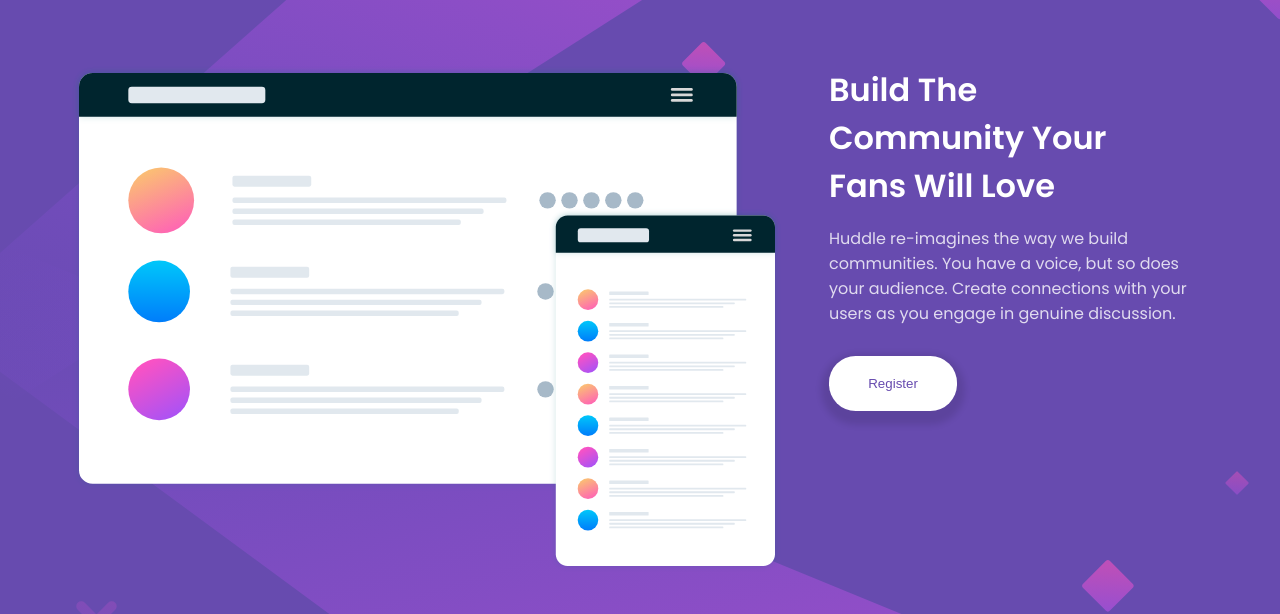
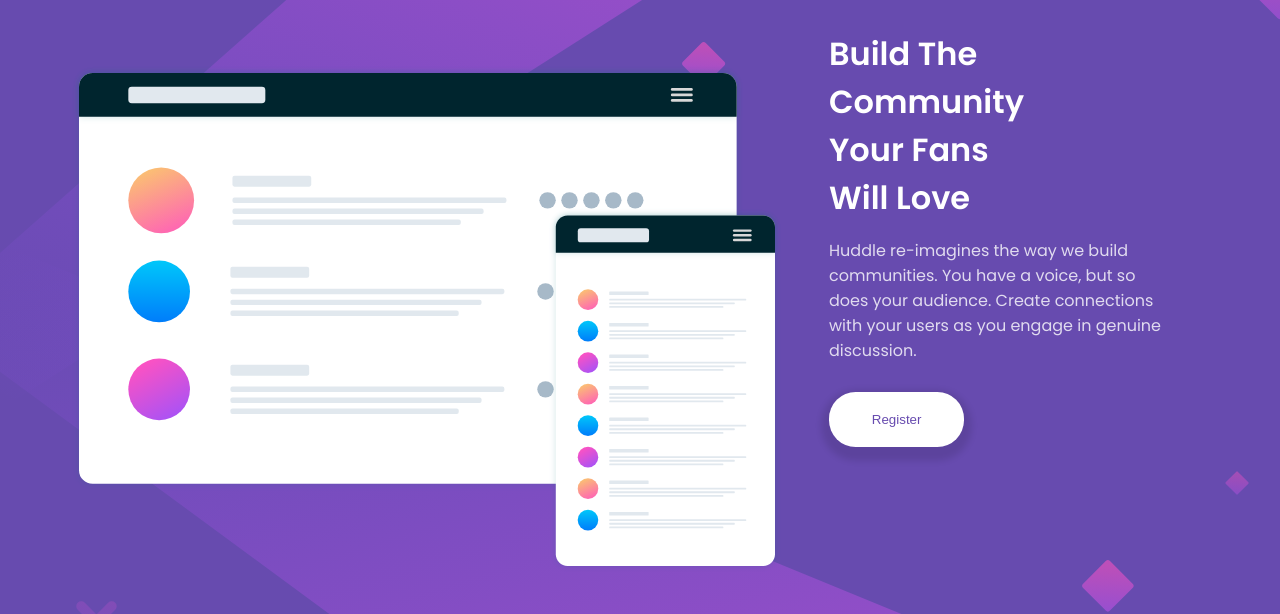
Before and after one commit to shubhsaur/huddle-landing-page, a plain HTML site: page index.html in a window 1280 px wide. Shown: the part 123-737 px from the top of the page. Drawn offline with nearby package versions, Linux system fonts and the light colour scheme.

Commit message:
Update styles.css

```diff
--- a/styles.css
+++ b/styles.css
@@ -127,12 +127,12 @@
 	.content h1 {
 		font-size: 2rem;
 		text-align: start;
-		margin-right: 4em;
+		margin-right: 8em;
 	}
 
 	.content p {
 		text-align: start;
-		margin-right: 3em;
+		margin-right: 7em;
 	}
 
 	.content button {
```
